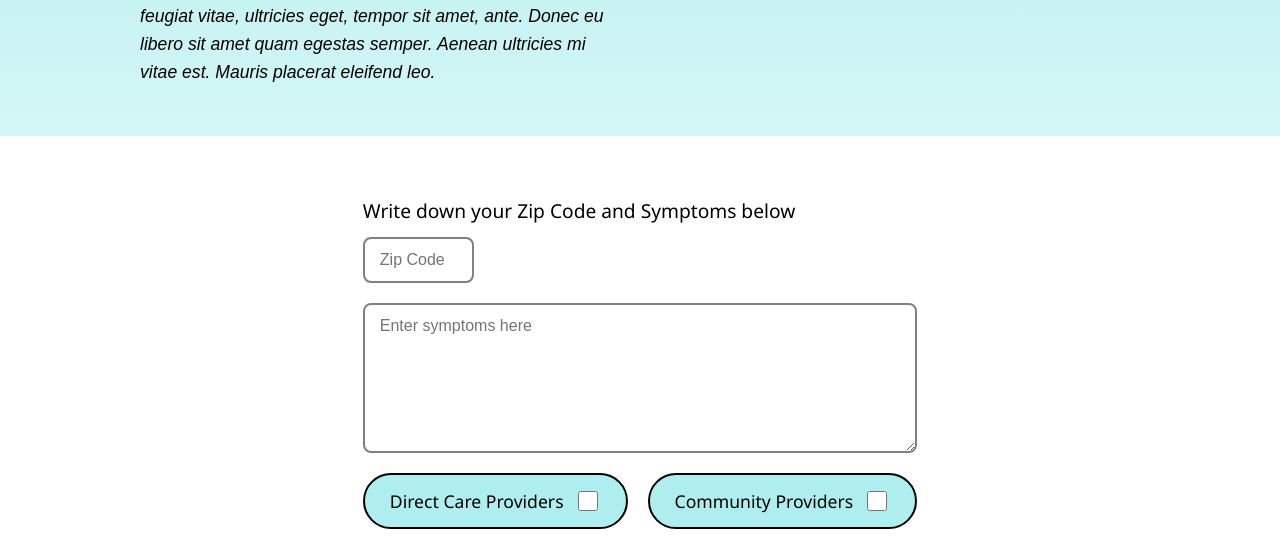
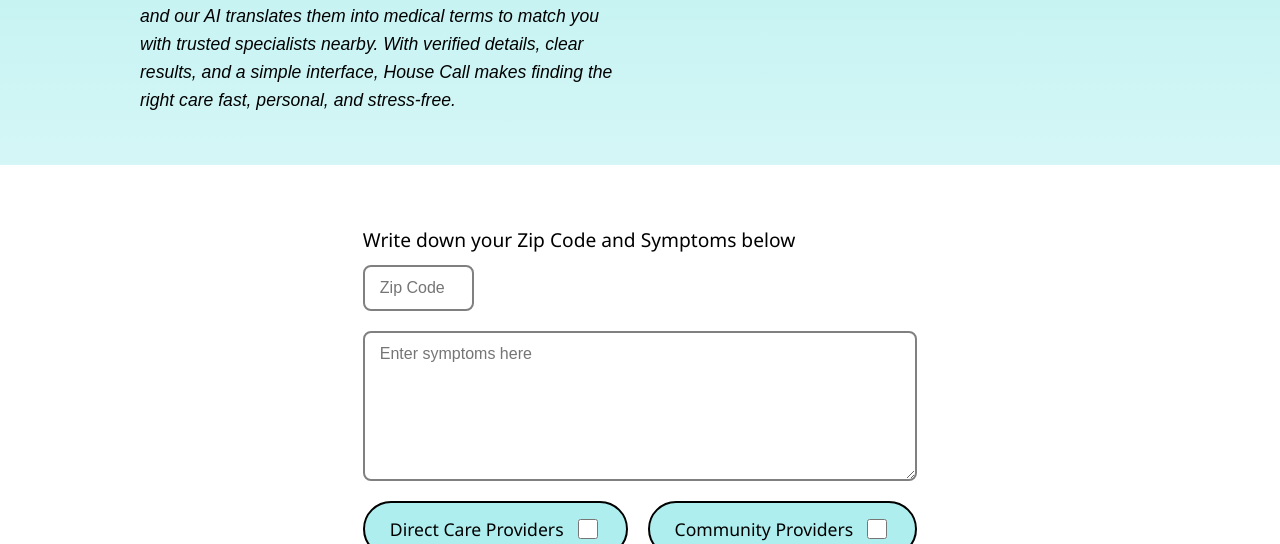
Before and after one commit to AGoodlund/Project-Housecall, a website: page index.html in a window 1280 px wide. Shown: the part 556-1100 px from the top of the page. Drawn offline with Linux system fonts and the light colour scheme.

Commit message:
Revise main introduction text in index.html
Updated introductory text to better describe the service.

```diff
--- a/index.html
+++ b/index.html
@@ -35,9 +35,11 @@
       <div id="main_intro_text">
         <h1>House Call</h1>
         <p><i>
-          Pellentesque habitant morbi tristique senectus et netus et malesuada fames ac turpis egestas.
-          Vestibulum tortor quam, feugiat vitae, ultricies eget, tempor sit amet, ante. Donec eu libero sit amet
-          quam egestas semper. Aenean ultricies mi vitae est. Mauris placerat eleifend leo.
+          We connect you with the right healthcare providers quickly and effortlessly.
+          Just describe your symptoms or concerns, and our AI translates them into
+          medical terms to match you with trusted specialists nearby. With verified details,
+          clear results, and a simple interface, House Call makes finding the right care fast,
+          personal, and stress-free.
         </i></p>
       </div>
       <div id="main_intro_image">
```
